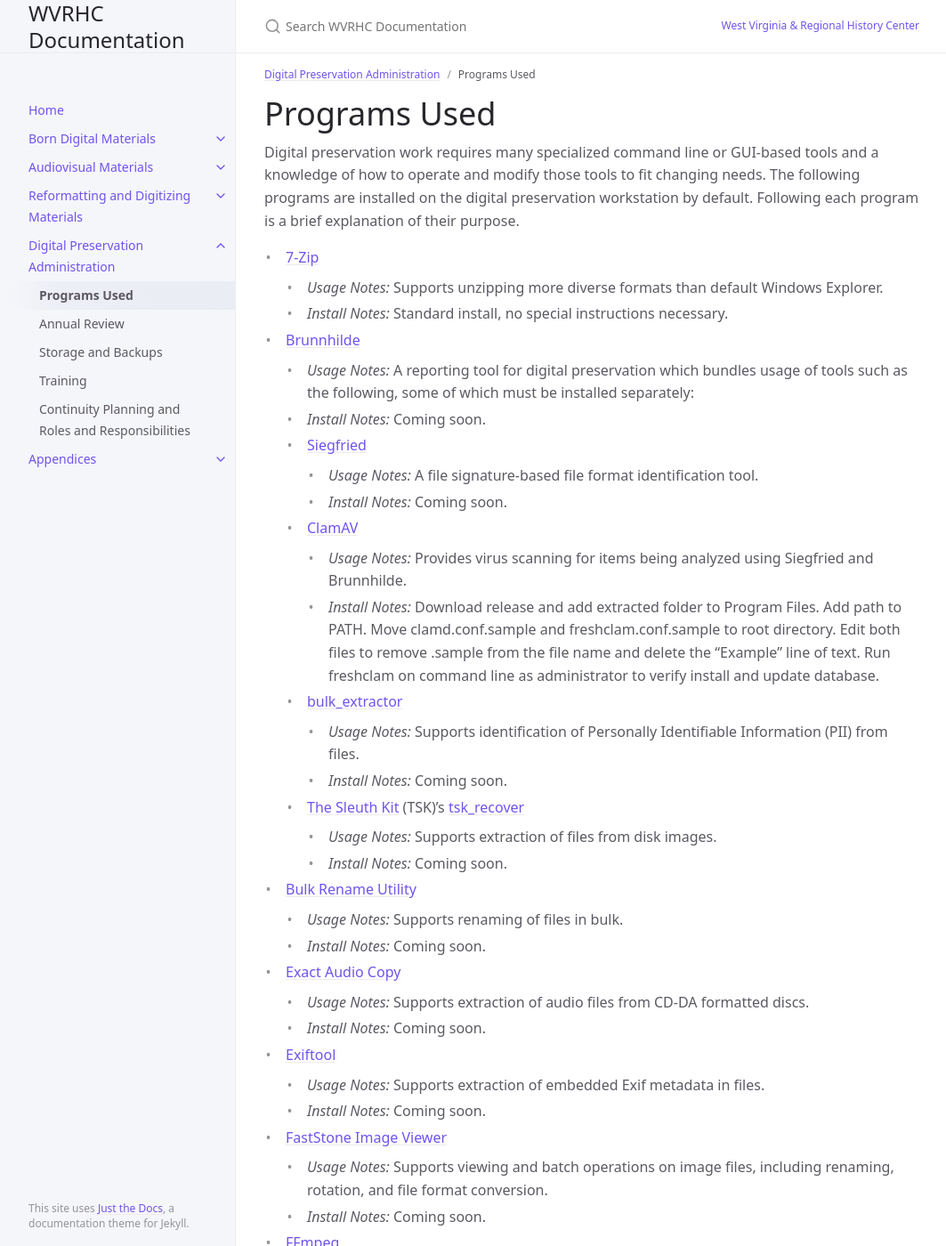
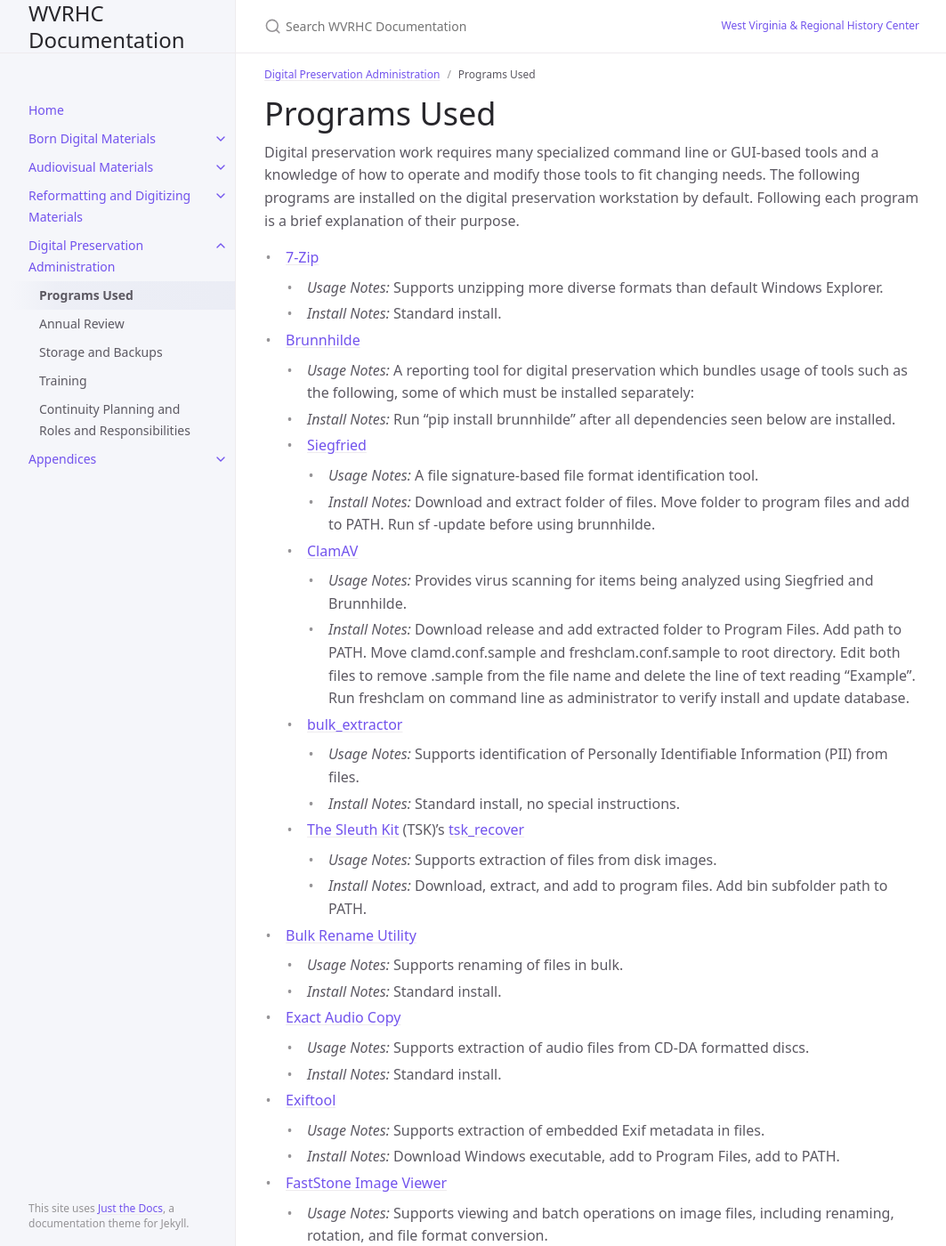
Before and after one commit to elizajames/digital-preservation-documentation, a Jekyll site: the page built from docs/Digital-Preservation-Administration/programs-used.md, in a window 1280 px wide and 1400 px high. Shown: the whole window at 89% size, without its empty margins (107-1170 px from the left). Built offline with Jekyll 4.4.1, drawn with Linux system fonts in a browser that asks for light colours; some of the changed text lies outside the part shown.

Commit message:
Update programs-used.md

```diff
--- a/docs/Digital-Preservation-Administration/programs-used.md
+++ b/docs/Digital-Preservation-Administration/programs-used.md
@@ -11,40 +11,40 @@ Digital preservation work requires many specialized command line or GUI-based to
 
 - [7-Zip](https://www.7-zip.org/)
     - _Usage Notes:_ Supports unzipping more diverse formats than default Windows Explorer.
-    - _Install Notes:_ Standard install, no special instructions necessary.
+    - _Install Notes:_ Standard install.
 - [Brunnhilde](https://github.com/tw4l/brunnhilde)
     - _Usage Notes:_ A reporting tool for digital preservation which bundles usage of tools such as the following, some of which must be installed separately:
-    - _Install Notes:_ Coming soon.
+    - _Install Notes:_ Run "pip install brunnhilde" after all dependencies seen below are installed.
     - [Siegfried](https://www.itforarchivists.com/siegfried/)
         - _Usage Notes:_ A file signature-based file format identification tool.
-        - _Install Notes:_ Coming soon.
+        - _Install Notes:_ Download and extract folder of files. Move folder to program files and add to PATH. Run sf -update before using brunnhilde.
     - [ClamAV](https://www.clamav.net/)
         - _Usage Notes:_ Provides virus scanning for items being analyzed using Siegfried and Brunnhilde.
-        - _Install Notes:_ Download release and add extracted folder to Program Files. Add path to PATH. Move clamd.conf.sample and freshclam.conf.sample to root directory. Edit both files to remove .sample from the file name and delete the "Example" line of text. Run freshclam on command line as administrator to verify install and update database.
+        - _Install Notes:_ Download release and add extracted folder to Program Files. Add path to PATH. Move clamd.conf.sample and freshclam.conf.sample to root directory. Edit both files to remove .sample from the file name and delete the line of text reading "Example". Run freshclam on command line as administrator to verify install and update database.
     - [bulk_extractor](https://github.com/simsong/bulk_extractor)
         - _Usage Notes:_ Supports identification of Personally Identifiable Information (PII) from files.
-        - _Install Notes:_ Coming soon.
+        - _Install Notes:_ Standard install, no special instructions.
     - [The Sleuth Kit](https://www.sleuthkit.org/) (TSK)'s [tsk_recover](http://www.sleuthkit.org/sleuthkit/man/tsk_recover.html)
         - _Usage Notes:_ Supports extraction of files from disk images.
-        - _Install Notes:_ Coming soon.
+        - _Install Notes:_ Download, extract, and add to program files. Add bin subfolder path to PATH.
 - [Bulk Rename Utility](https://www.bulkrenameutility.co.uk/)
     - _Usage Notes:_ Supports renaming of files in bulk.
-    - _Install Notes:_ Coming soon.
+    - _Install Notes:_ Standard install.
 - [Exact Audio Copy](https://www.exactaudiocopy.de/)
     - _Usage Notes:_ Supports extraction of audio files from CD-DA formatted discs.
-    - _Install Notes:_ Coming soon.
+    - _Install Notes:_ Standard install.
 - [Exiftool](https://exiftool.org/)
     - _Usage Notes:_ Supports extraction of embedded Exif metadata in files.
-    - _Install Notes:_ Coming soon.
+    - _Install Notes:_ Download Windows executable, add to Program Files, add to PATH.
 - [FastStone Image Viewer](https://www.faststone.org/)
     - _Usage Notes:_ Supports viewing and batch operations on image files, including renaming, rotation, and file format conversion.
-    - _Install Notes:_ Coming soon.
+    - _Install Notes:_ Standard install.
 - [FFmpeg](https://ffmpeg.org/)
     - _Usage Notes:_ Used as an extension of Handbrake for commands Handbrake cannot support. The Association of Moving Image Archivists has a [helpful guide](https://amiaopensource.github.io/ffmprovisr/) to FFmpeg.
-    - _Install Notes:_ Coming soon.
+    - _Install Notes:_ Download release, unzip folder, add to Program Files, and add the bin subfolder to the PATH.
 - [FTK Imager](https://www.exterro.com/ftk-imager#:~:text=FTK%C2%AE%20Imager%20is%20a,(FTK%C2%AE)%20is%20warranted.)
     - _Usage Notes:_ Supports file system identification and analysis, disk imaging, and content extraction from items and disk images.
-    - _Install Notes:_ Coming soon.
+    - _Install Notes:_ Standard install, but must enter email and name to download.
 - [Handbrake](https://handbrake.fr/)
     - _Usage Notes:_ Supports reformatting and file conversion of various audiovisual files.
 - [HFS Explorer](https://www.catacombae.org/hfsexplorer/)
```
